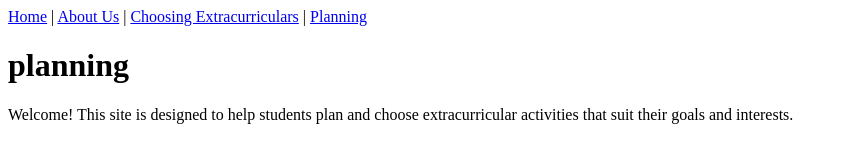
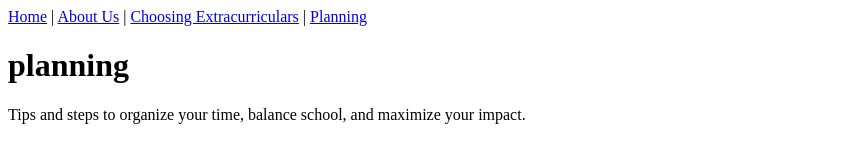
Before and after one commit to Zu556/Zu556.github.io, a plain HTML site: page planning.html in a window 1280 px wide. Shown: the whole page, without its empty margins (0-844 px from the left). Drawn offline with Linux system fonts and the light colour scheme.

Commit message:
Update planning.html

```diff
--- a/planning.html
+++ b/planning.html
@@ -13,6 +13,6 @@
   </nav>
 
   <h1>planning</h1>
-  <p>Welcome! This site is designed to help students plan and choose extracurricular activities that suit their goals and interests.</p>
+  <p>Tips and steps to organize your time, balance school, and maximize your impact.</p>
 </body>
 </html>
```
